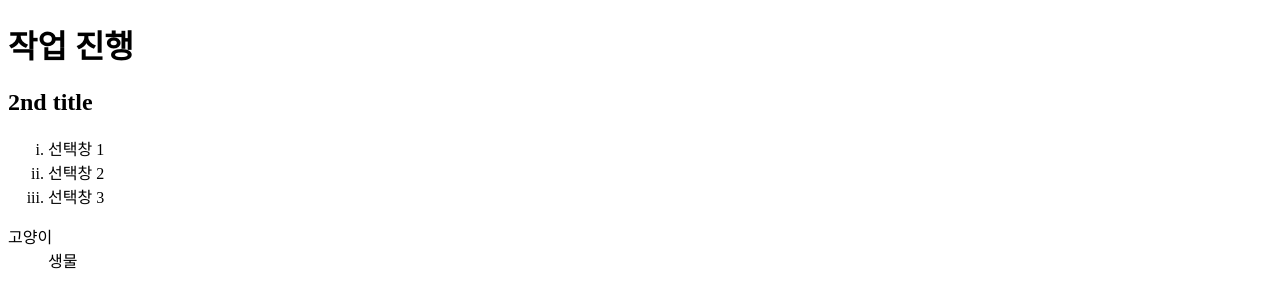
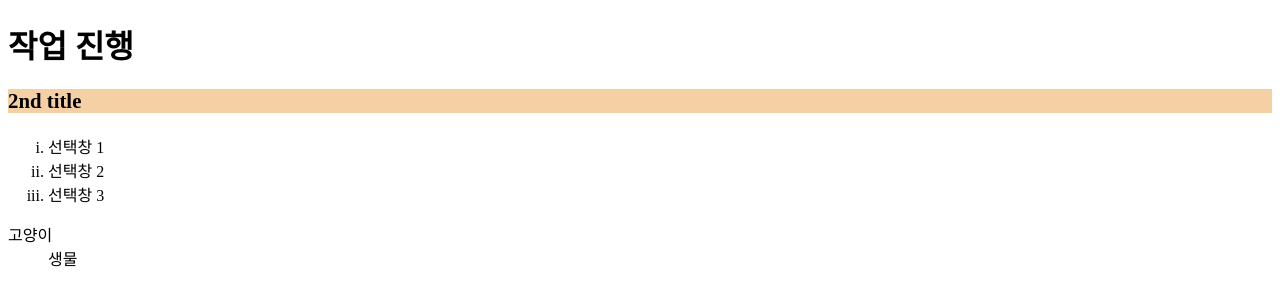
Before and after one commit to pinoaksm/chamchamcham, a plain HTML site: page index.html in a window 1280 px wide. Drawn offline with Linux system fonts and the light colour scheme.

Commit message:
Update index.html

```diff
--- a/index.html
+++ b/index.html
@@ -16,7 +16,7 @@
   </header>
 
   <section>
-    <h2>2nd title</h2>
+    <h3>2nd title</h3>
   </section>
   <ol style= "list-style-type: lower-roman">
     <li>선택창 1</li>
```
